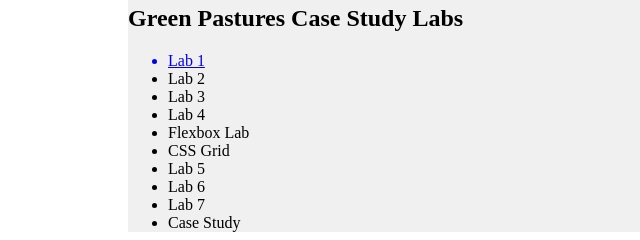
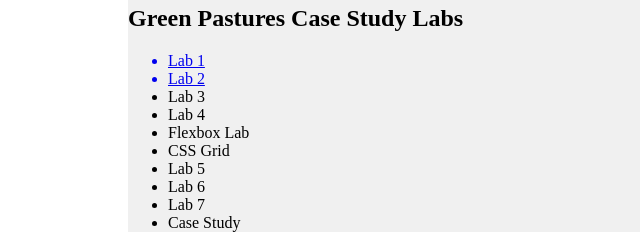
Before and after one commit to izzys0fia/PortfolioIndex, a plain HTML site: page index.html in a window 1280 px wide. Shown: the part 485-725 px from the top of the page, 0-640 px from the left. Drawn offline with Linux system fonts and the light colour scheme.

Commit message:
Update index.html

```diff
--- a/index.html
+++ b/index.html
@@ -64,7 +64,7 @@
             <h2>Green Pastures Case Study Labs</h2>
             <ul>
                 <a href="https://izzys0fia.github.io/Green-Pastures/" target="_blank"><li>Lab 1</li></a>
-                <li>Lab 2</li>
+                <a href="https://izzys0fia.github.io/Green-Pastures2/" target="_blank"><li>Lab 2</li></a>
                 <li>Lab 3</li>
                 <li>Lab 4</li>
                 <li>Flexbox Lab</li>
```
